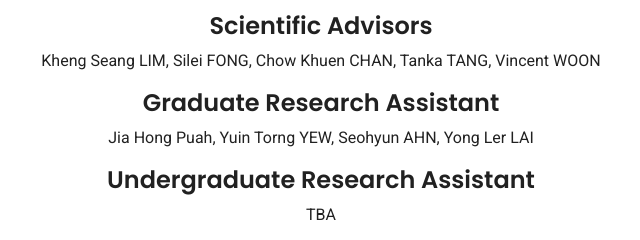
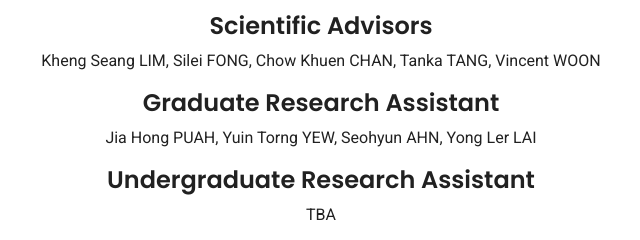
Before and after one commit to AImplifier/AImplifier.github.io, a plain HTML site: page index.html in a window 1280 px wide. Shown: the part 4040-4280 px from the top of the page, 319-959 px from the left. Drawn offline with nearby package versions, Linux system fonts and the light colour scheme.

Commit message:
Update index.html

```diff
--- a/index.html
+++ b/index.html
@@ -870,7 +870,7 @@
                     <h4>Scientific Advisors</h4>
                     <p>Kheng Seang LIM, Silei FONG, Chow Khuen CHAN, Tanka TANG, Vincent WOON</p>
                     <h4>Graduate Research Assistant</h4>
-                        <p>Jia Hong Puah, Yuin Torng YEW, Seohyun AHN, Yong Ler LAI</p>
+                    <p>Jia Hong PUAH, Yuin Torng YEW, Seohyun AHN, Yong Ler LAI</p>
                     <h4>Undergraduate Research Assistant</h4>
                     <p>TBA</p>
                     <h4>Alumni</h4>
```
Lines whose indentation alone changed are shown as unchanged.
